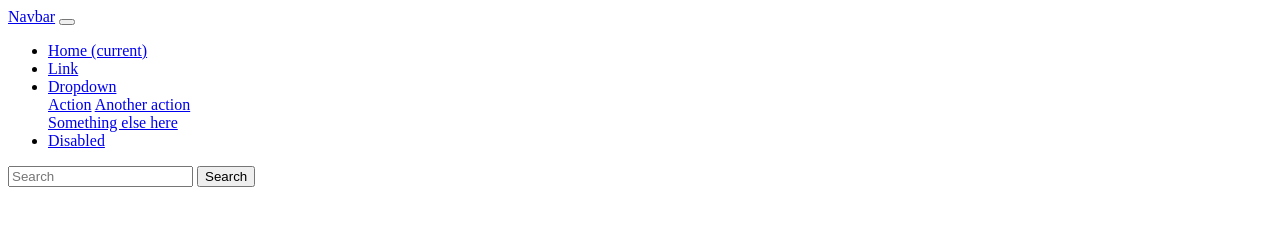
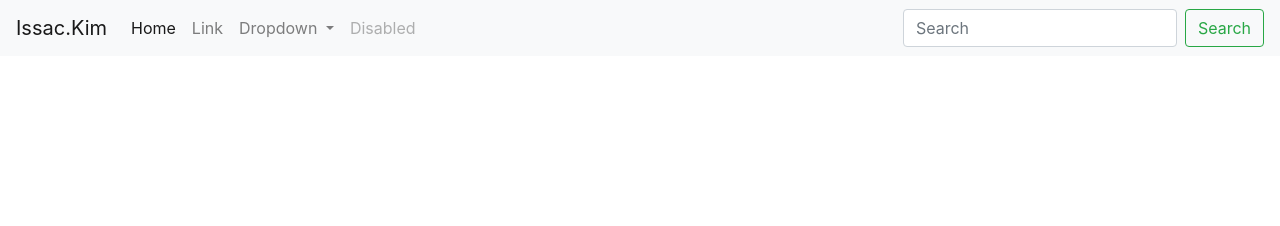
Before and after one commit to Issac-Kim/personal_site, a plain HTML site: page index.html in a window 1280 px wide. Drawn offline with nearby package versions, Linux system fonts and the light colour scheme; files that its build step writes are made by us from their sources.

Commit message:
testing tracking of beirrun

```diff
--- a/index.html
+++ b/index.html
@@ -3,13 +3,13 @@
 <html>
   <head>
     <!-- css files: bootstrap for components and style for custom styling -->
-    <link rel="stylesheet" type="text/css" href="resources/boostrap.min.css"/>
-    <link rel="stylesheet" type="text/css" href="resources/style.css"/>
+    <link rel="stylesheet" type="text/css" href="resources/css/bootstrap.min.css"/>
+    <link rel="stylesheet" type="text/css" href="resources/css/style.css"/>
   </head>
   <body>
     <!-- navigation bar -->
     <nav class="navbar navbar-expand-lg navbar-light bg-light">
-      <a class="navbar-brand" href="#">Navbar</a>
+      <a class="navbar-brand" href="#">Issac.Kim</a>
       <button class="navbar-toggler" type="button" data-toggle="collapse" data-target="#navbarSupportedContent" aria-controls="navbarSupportedContent" aria-expanded="false" aria-label="Toggle navigation">
         <span class="navbar-toggler-icon"></span>
       </button>
@@ -45,13 +45,15 @@
     </nav>
 
     <!-- body content -->
+    <div id="body">
 
+    </div>
 
     <!-- footer -->
 
     <!-- javascript files: jquery for js library, bootstrap for components, and index for custom functionality -->
     <script type="text/javascript" src="resources/js/jquery.min.js"></script>
-    <script type="text/javascript" src="resoucres/js/bootstrap.bundle.min.js"></script>
+    <script type="text/javascript" src="resources/js/bootstrap.bundle.min.js"></script>
     <script type="text/javascript" src="resources/js/index.js"></script>
   </body>
 </html>
```
